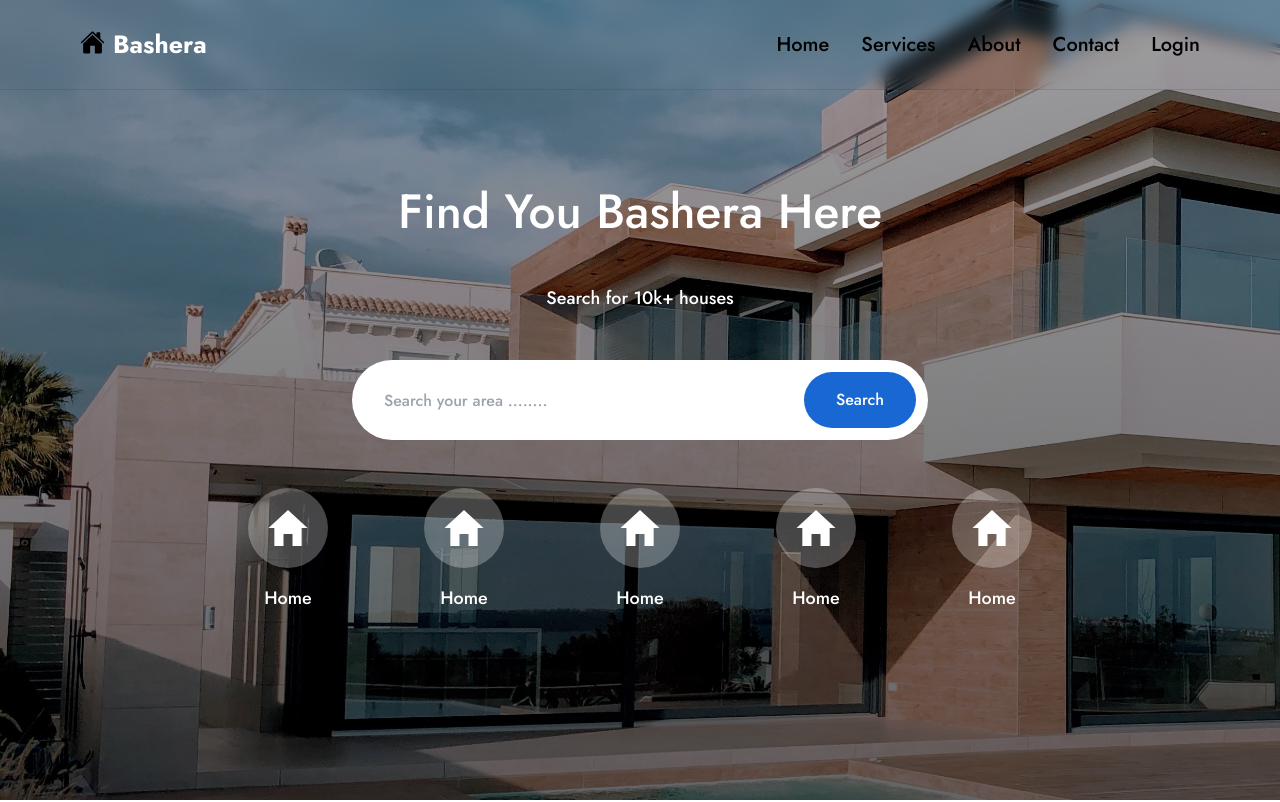
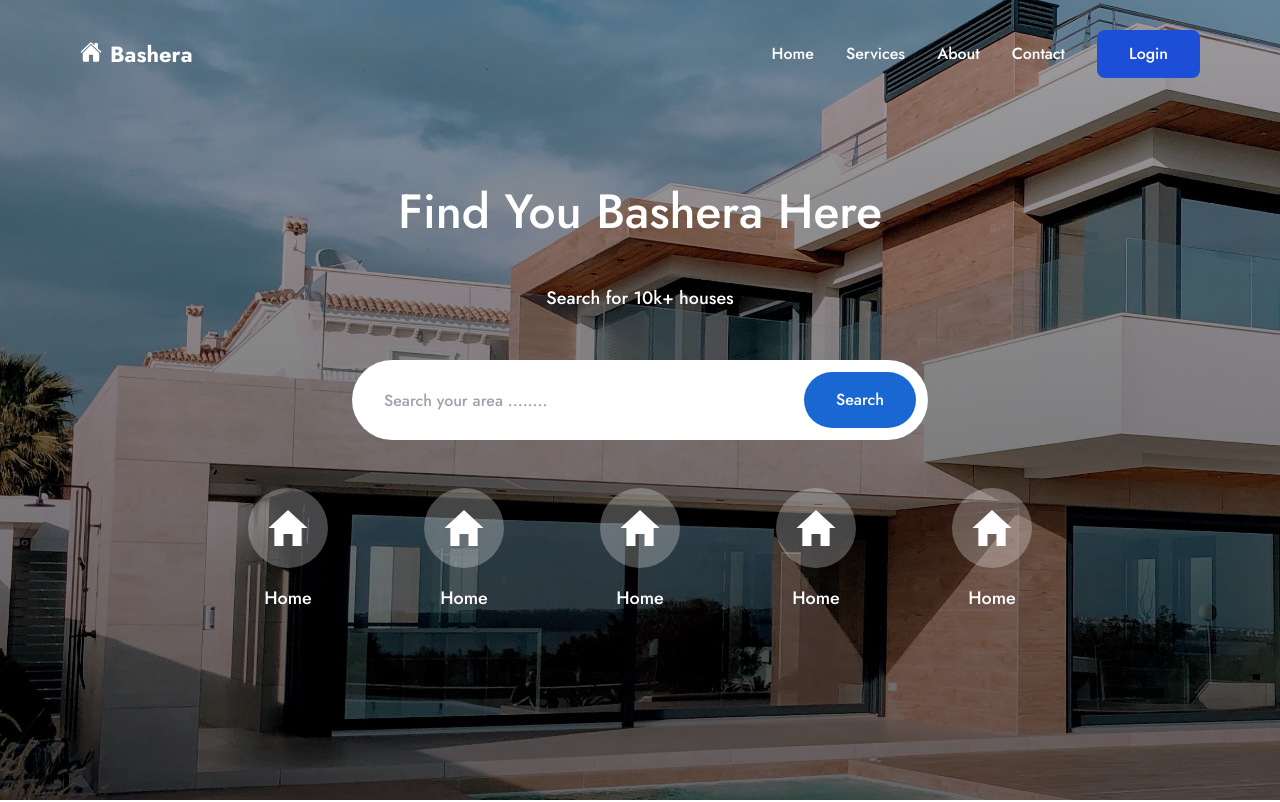
Before and after one commit to the-bipu/bashera-rentals-nextjs, a Next.js app in the folder frontend/: page / in a window 1280 px wide. Shown: the top 802 px of the page. Built offline with nearby package versions, Linux system fonts and the light colour scheme.

Commit message:
fix navbar

```diff
--- a/frontend/common/components/Navbar/Navbar.jsx
+++ b/frontend/common/components/Navbar/Navbar.jsx
@@ -1,6 +1,7 @@
 'use client';
 import Link from 'next/link'
-import React, { useState } from 'react'
+import React, { useState, useEffect } from 'react'
+import './Navbar.scss';
 
 import { FaBars } from "react-icons/fa"
 import { IoHome } from "react-icons/io5";
@@ -8,37 +9,59 @@ import { IoHome } from "react-icons/io5";
 const Navbar = () => {
 
   const [isActive, setIsActive] = useState(false);
+  const [isScrolled, setIsScrolled] = useState(false);
 
   const toggleNavbar = () => {
     setIsActive(!isActive);
   };
 
+  useEffect(() => {
+    const handleScroll = () => {
+      const scrollPosition = window.scrollY;
+      const offset = 50;
+
+      console.log('Scroll Position:', scrollPosition);
+
+      if (scrollPosition > offset) {
+        setIsScrolled(true);
+      } else {
+        setIsScrolled(false);
+      }
+    };
+
+    window.addEventListener('scroll', handleScroll);
+
+    return () => {
+      window.removeEventListener('scroll', handleScroll);
+    };
+  }, []);
+
   return (
-    <div className={`fixed top-0 z-40 w-full backdrop-blur h-[90px] flex items-center transition-colors duration-500 lg:z-50 border-b border-slate-900/10 supports-backdrop-blur:bg-white/60 bg-transparent ${isActive ? 'active' : ''}`}>
+    <div className={`fixed top-0 z-40 w-full h-auto flex items-center duration-500 ${isActive ? 'active' : ''} ${isScrolled ? 'bg-white' : 'bg-transparent'}`}>
 
-      <div className='w-[100vw] flex items-center justify-between lg:px-[80px] px-[30px]'>
-            <div className='flex flex-row items-center justify-center gap-2 text-[25px]'>
-              <IoHome className='mb-1' />
-              <a href="/" className='text-[25px] font-bold text-white'> Bashera</a>
+      <div className={`w-[100vw] h-full flex items-center justify-between text-left lg:px-[80px] px-[20px] transition-all ${isScrolled ? 'py-[15px]' : 'py-[30px]'}`}>
+        <div className='flex flex-row items-center justify-center gap-2 text-[22px]'>
+          <IoHome className={`mb-1 ${isScrolled ? 'text-black' : 'text-white'}`} />
+          <a href="/" className={`text-[22px] font-bold ${isScrolled ? 'text-black' : 'text-white'}`}> Bashera</a>
         </div>
 
         <div id="menu-btn" onClick={toggleNavbar} className="text-[25px] cursor-pointer text-white lg:hidden block">
           <FaBars id='bars-nav' className='w-[2rem] h-[2rem] text-white drop-shadow-lg' />
           <div className="secNav text-white">
-                  <Link href="/" className='text-white'>Home</Link>
-                  <Link href="/Services" className='text-white'>Services</Link>
-                  <Link href="/About" className='text-white'>About</Link>
-                  <Link href="/Contact" className='text-white'>Contact</Link>
-                  <Link href="/Login" className='text-white'>Login</Link>
-                </div>
-            </div>
-
-            <nav id='main-nav' className={`lg:flex hidden flex-row gap-[2rem] text-[20px]`}>
             <Link href="/">Home</Link>
             <Link href="/Services">Services</Link>
             <Link href="/About">About</Link>
             <Link href="/Contact">Contact</Link>
             <Link href="/Login">Login</Link>
+          </div>
+        </div>
+
+        <nav id='main-nav' className={`lg:flex hidden flex-row justify-center items-center gap-[2rem] text-base ${isScrolled ? 'text-black' : 'text-white'}`}>
+          <Link href="/">Home</Link>
+          <Link href="/Services">Services</Link>
+          <Link href="/About">About</Link>
+          <Link href="/Contact">Contact</Link>
+          <button href="/Login" className='py-3 px-8 bg-blue-700 rounded-lg'>Login</button>
         </nav>
 
       </div>
--- /dev/null
+++ b/frontend/common/components/Navbar/Navbar.scss
@@ -0,0 +1,35 @@
+.secNav {
+  position: absolute;
+  right: 20px;
+  top: 53px;
+  width: auto;
+  height: auto;
+
+  padding: 1rem 4rem;
+  font-size: 1.3rem;
+
+  align-items: center;
+  background-color: rgba(255, 255, 255, 0.544);
+  color: black;
+  border-radius: 5px;
+  z-index: 5;
+
+  box-shadow: rgba(0, 0, 0, 0.35) 0px 5px 15px;
+  transition: all 0.2s ease-in-out;
+  display: none;
+}
+
+#menu-btn a:hover,
+#main-nav a:hover,
+#bars-nav:hover {
+  text-shadow: rgba(0, 0, 0, 0.15) 1.95px 1.95px 2.6px;
+  transform: scale(1.1);
+  transition: all 0.2s ease-in-out;
+}
+
+#menu-btn:hover .secNav {
+  display: block;
+  display: flex;
+  flex-direction: column;
+  gap: 0.5rem;
+}
```
Lines whose indentation alone changed are shown as unchanged.
